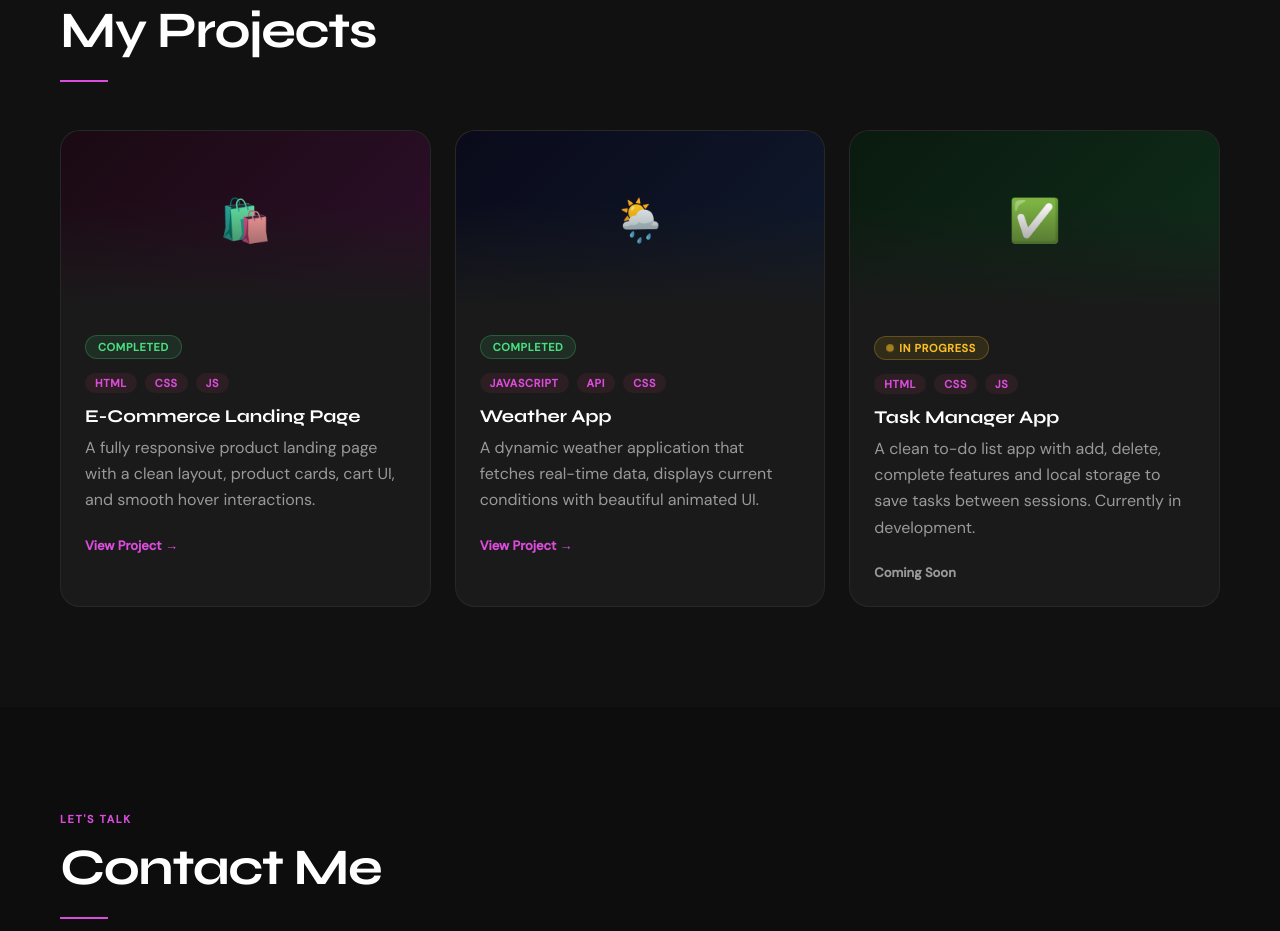
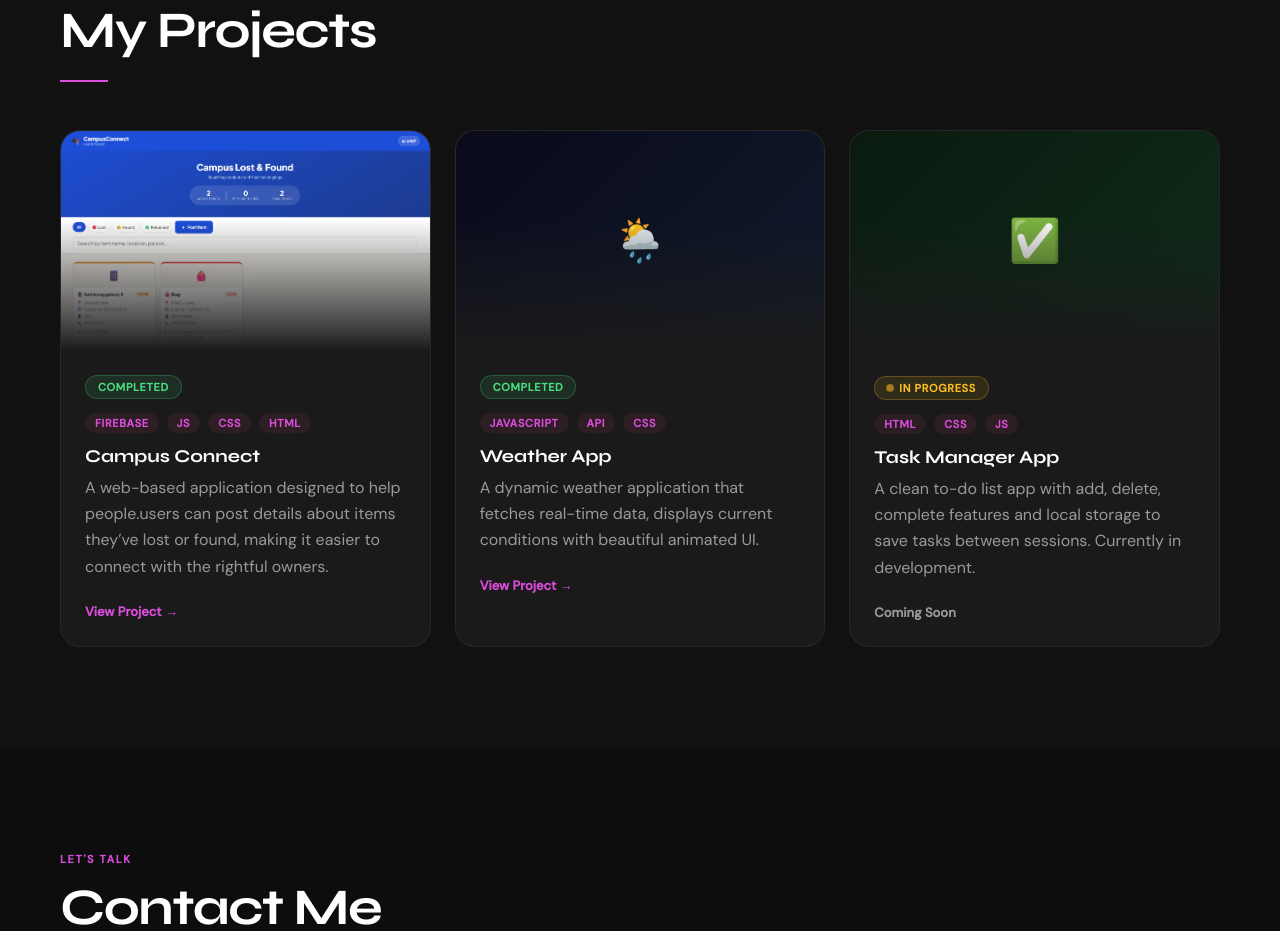
Before and after one commit to bethelhem1-devp/bethelhem-tamrat, a plain HTML site: page index.html in a window 1280 px wide. Shown: the part 2671-3602 px from the top of the page. Drawn offline with Linux system fonts and the light colour scheme.

Commit message:
project 1 image added

```diff
--- a/css/styles.css
+++ b/css/styles.css
@@ -335,11 +335,29 @@
   .projects-grid { display: grid; grid-template-columns: repeat(auto-fit, minmax(320px, 1fr)); gap: 24px; }
   .project-card { background: var(--black3); border: 1px solid rgba(255,255,255,0.06); border-radius: 20px; overflow: hidden; transition: transform 0.3s, border-color 0.3s, box-shadow 0.3s; }
   .project-card:hover { transform: translateY(-6px); border-color: rgba(255,77,141,0.3); box-shadow: 0 20px 50px rgba(0,0,0,0.5); }
-  .project-thumb { height: 180px; display: flex; align-items: center; justify-content: center; font-size: 42px; position: relative; overflow: hidden; }
+  .project-thumb {
+    height: 220px;
+    display: flex;
+    align-items: center;
+    justify-content: center;
+    font-size: 42px;
+    position: relative;
+    overflow: hidden;
+    background: #111;
+  }
   .project-thumb::after { content: ''; position: absolute; inset: 0; background: linear-gradient(to bottom, transparent 40%, var(--black3) 100%); }
   .p-c1 { background: linear-gradient(135deg, #1a0a12 0%, #2d0f2a 100%); }
   .p-c2 { background: linear-gradient(135deg, #0a0a1a 0%, #0f1a2d 100%); }
   .p-c3 { background: linear-gradient(135deg, #0a1a0f 0%, #0f2d1a 100%); }
+  .project-image {
+    display: block;
+    width: 100%;
+    height: 100%;
+    object-fit: cover;
+    object-position: center top;
+    border-radius: 0;
+    margin: 0;
+  }
   .project-body { padding: 24px; }
   .project-tags { display: flex; gap: 8px; flex-wrap: wrap; margin-bottom: 12px; }
   .ptag { font-size: 11px; font-weight: 600; letter-spacing: 0.06em; text-transform: uppercase; color: var(--pink); background: rgba(255,77,141,0.08); padding: 3px 10px; border-radius: 100px; }
@@ -352,6 +370,13 @@
   .project-desc { font-size: 16px; color: var(--gray2); line-height: 1.65; margin-bottom: 20px; }
   .project-link { display: inline-flex; align-items: center; gap: 6px; color: var(--pink); font-size: 13px; font-weight: 600; text-decoration: none; transition: gap 0.2s; }
   .project-link:hover { gap: 10px; }
+  .project-image{
+    width: 100%;
+    max-width: none;
+    border-radius: 0;
+    box-shadow: none;
+    margin: 0;
+  }
 
   /* CONTACT */
   #contact { background: var(--black); }
@@ -463,6 +488,8 @@
     .hero-desc { font-size: 16px; }
     .hero-stats { gap: 24px; flex-wrap: wrap; }
 
+    .project-thumb { height: 200px; }
+
     /* Grids to single column */
     .about-grid,
     .contact-wrap { grid-template-columns: 1fr; gap: 36px; }
--- a/index.html
+++ b/index.html
@@ -164,13 +164,13 @@
   </div>
   <div class="projects-grid">
     <div class="project-card reveal">
-      <div class="project-thumb p-c1">🛍️</div>
+      <div class="project-thumb p-c1"><img class="project-image" src="assets/Screenshot 2026-08-11 225446.png" alt="campus-connect-project."/></div>
       <div class="project-body">
         <span class="project-status completed">Completed</span>
-        <div class="project-tags"><span class="ptag">HTML</span><span class="ptag">CSS</span><span class="ptag">JS</span></div>
-        <div class="project-title">E-Commerce Landing Page</div>
-        <div class="project-desc">A fully responsive product landing page with a clean layout, product cards, cart UI, and smooth hover interactions.</div>
-        <a href="#" class="project-link">View Project →</a>
+        <div class="project-tags"><span class="ptag">Firebase</span><span class="ptag">JS</span><span class="ptag">CSS</span><span class="ptag">HTML</span></div>
+        <div class="project-title">Campus Connect</div>
+        <div class="project-desc">A web-based application designed to help people.users can post details about items they’ve lost or found, making it easier to connect with the rightful owners.</div>
+        <a href="https://campusconnect-hub.netlify.app" class="project-link" target="_self">View Project →</a>
       </div>
     </div>
     <div class="project-card reveal">
```
Also changed, not shown: assets/Screenshot 2026-08-11 225446.png (added).
